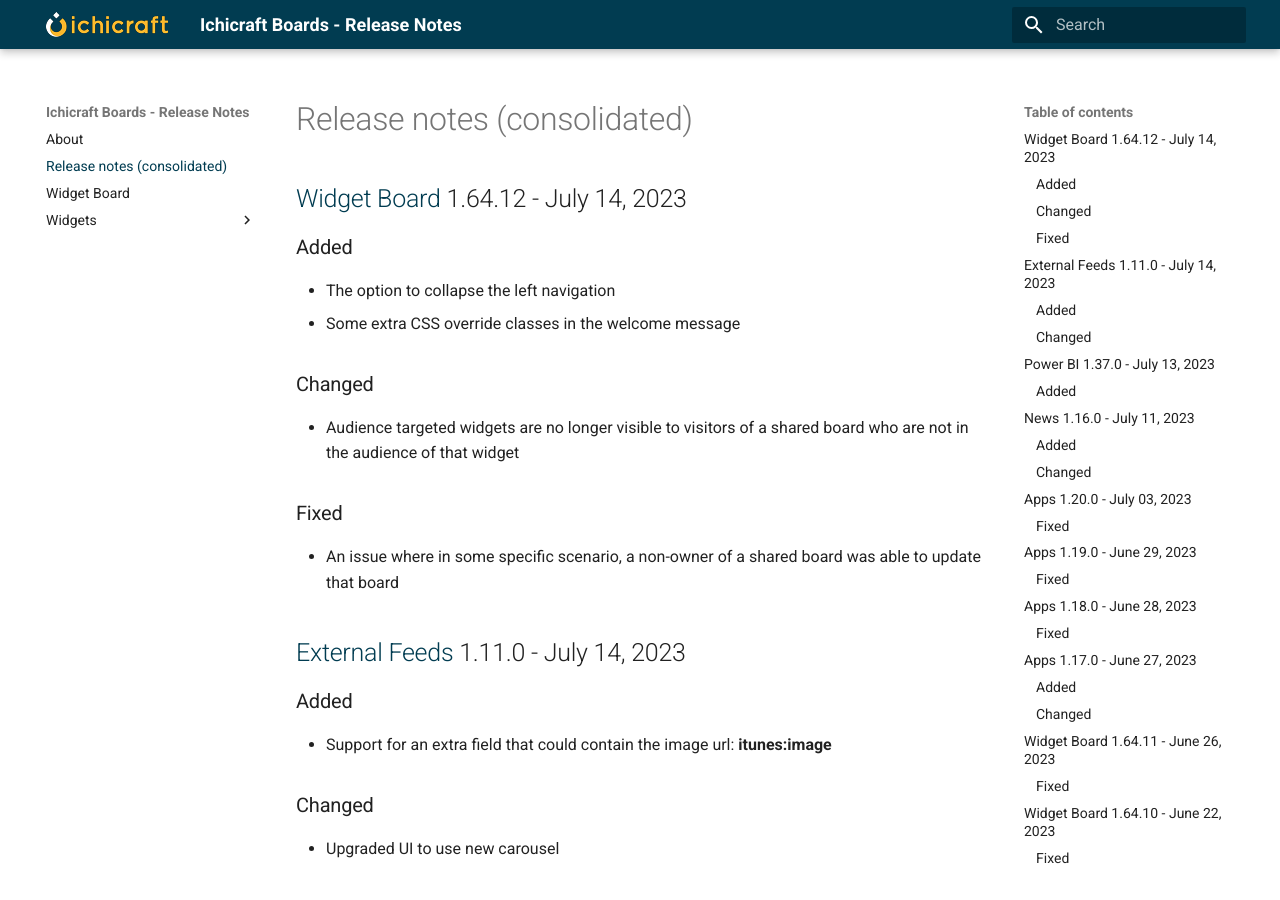
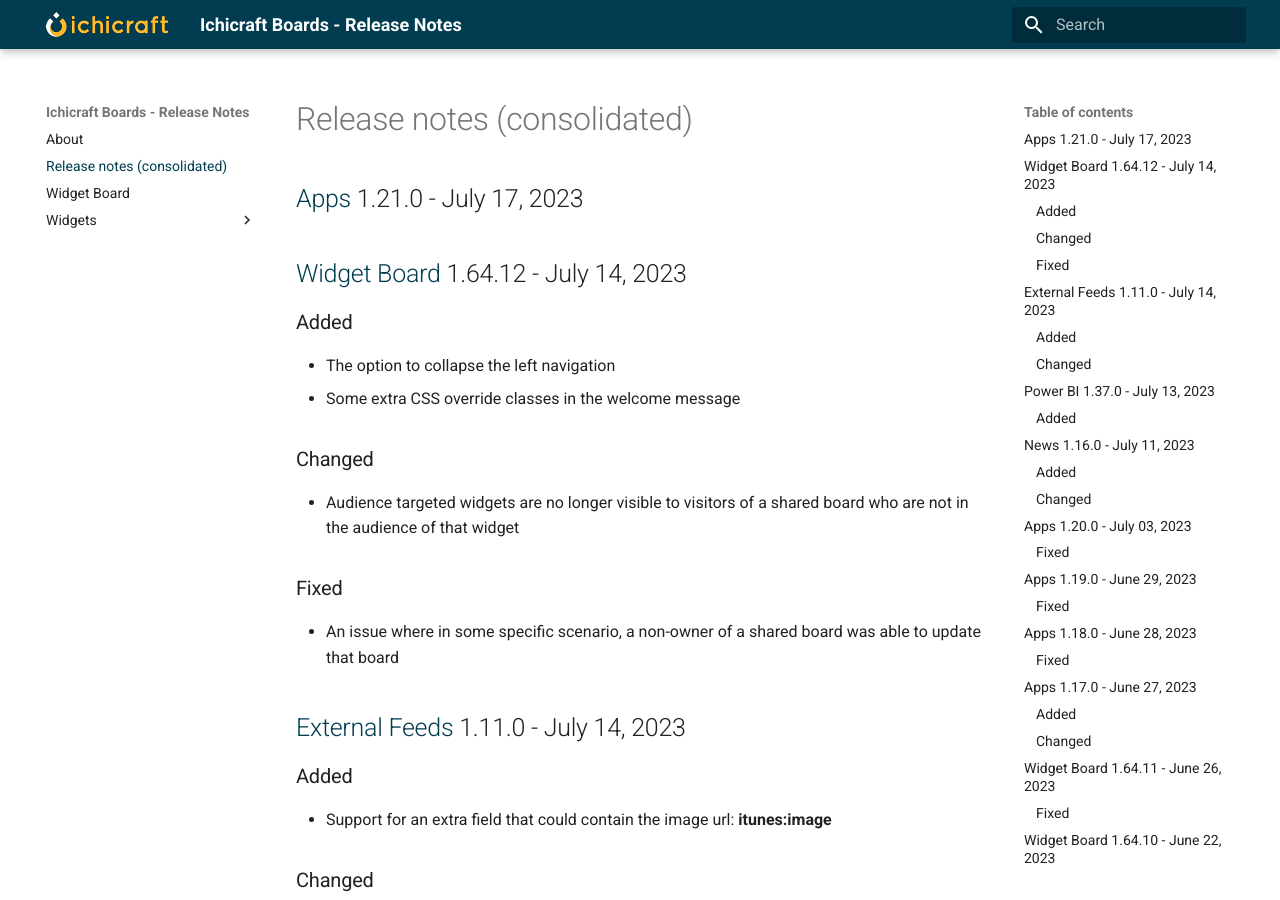
Before and after one commit to ichicraft/widgets-docs, an MkDocs documentation site: the page built from docs/Release-notes-(consolidated).md, in a window 1280 px wide and 900 px high. Built offline with MkDocs 1.6.1 and Material for MkDocs 9.7.7, drawn with Linux system fonts in a browser that asks for light colours.

Commit message:
Release notes updated by BuildService

```diff
--- a/docs/Release-notes-(consolidated).md
+++ b/docs/Release-notes-(consolidated).md
@@ -1,3 +1,5 @@
+## [Apps](./Widgets/Apps.md) 1.21.0 - July 17, 2023
+
 ## [Widget Board](./Widget Board.md) 1.64.12 - July 14, 2023
 
 ### Added
--- a/docs/Widgets/Apps.md
+++ b/docs/Widgets/Apps.md
@@ -1,3 +1,5 @@
+## 1.21.0 - July 17, 2023
+
 ## 1.20.0 - July 03, 2023
 
 ### Fixed
```
